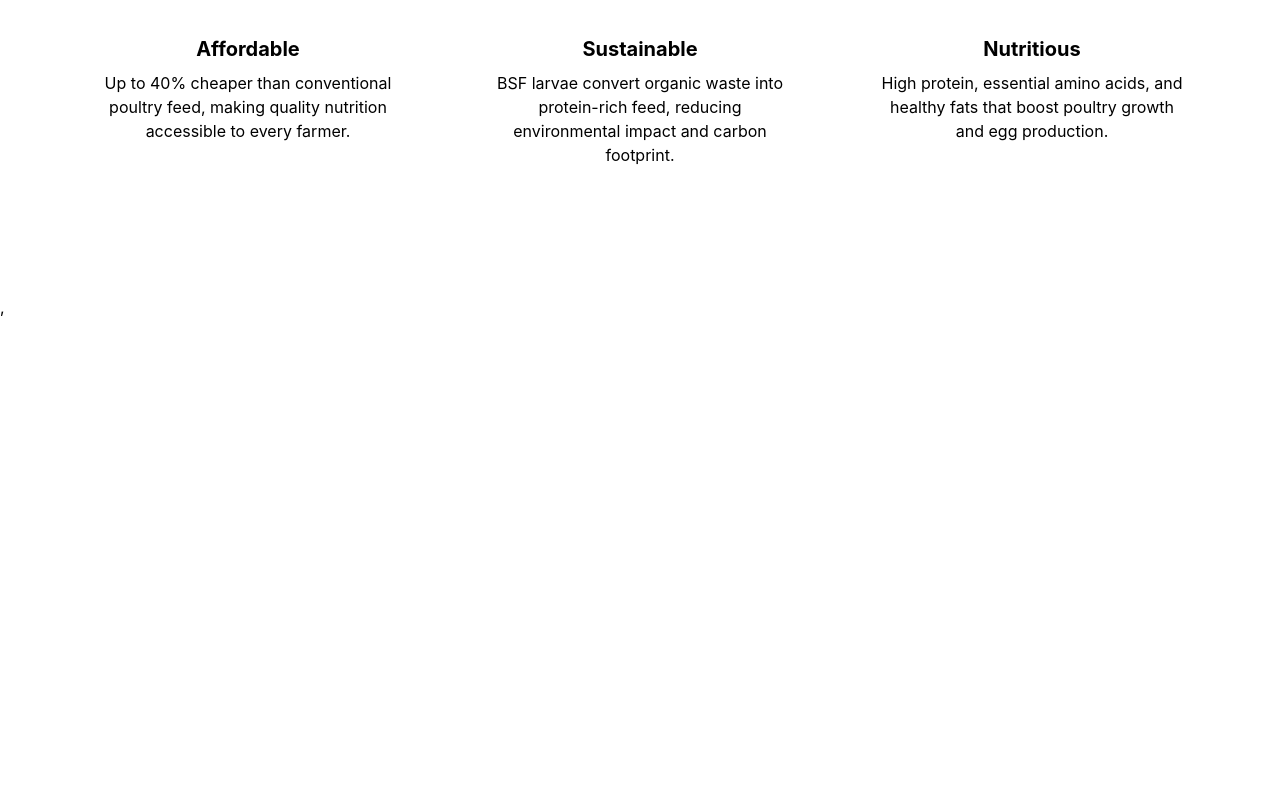
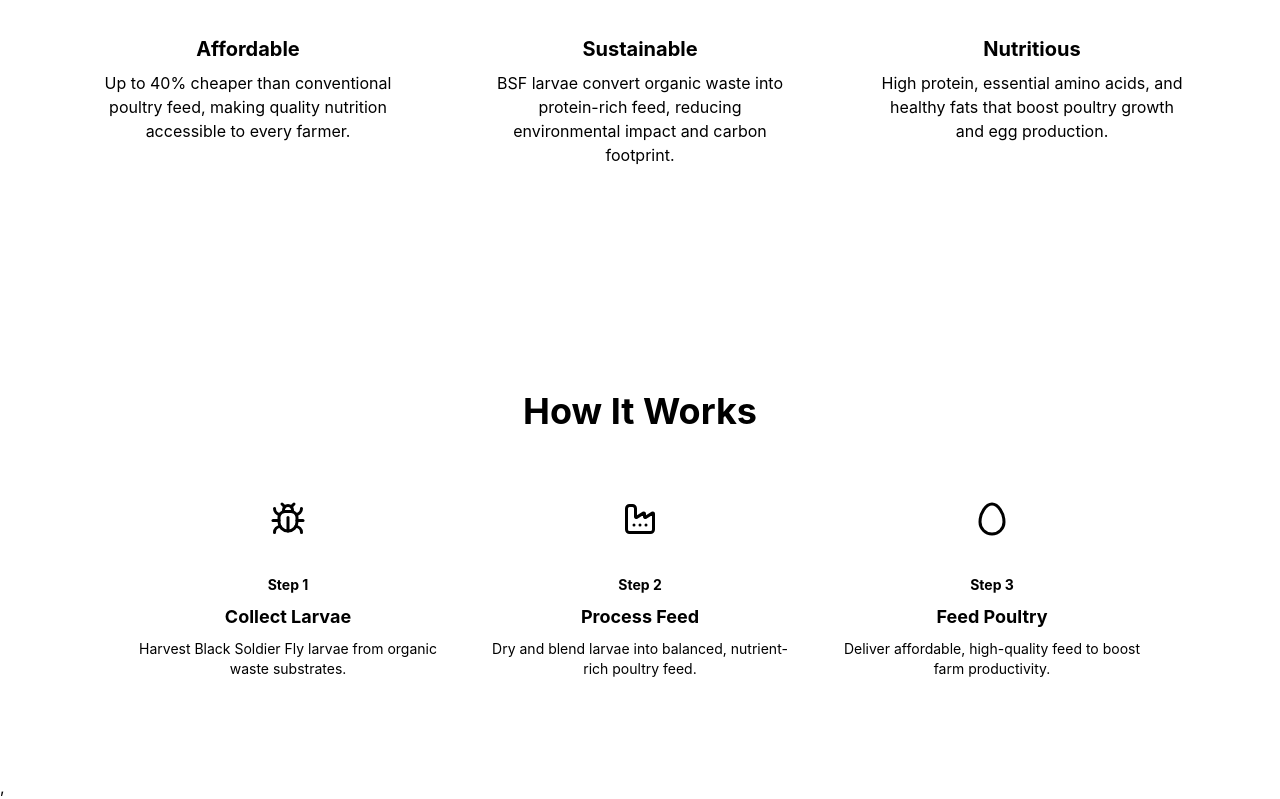
Before and after one commit to Destiny27052005/bsf_nutrifeed, a React (Vite) app: page / in a window 1280 px wide. Shown: the part 1261-2060 px from the top of the page. Before the commit the page ends 1580 px from the top, so only its background shows below. Built offline with nearby package versions, Linux system fonts and the light colour scheme.

Commit message:
add Work component to Home page

```diff
--- a/src/Pages/Home.jsx
+++ b/src/Pages/Home.jsx
@@ -1,6 +1,7 @@
 import Benefits from "../components/Benefits";
 import HeroSection from "../components/HeroSection";
 import Product from "../components/Product";
+import Work from "../components/Work";
 
 function Home() {
     return (
@@ -8,6 +9,7 @@ function Home() {
             <HeroSection />
             <Product />
             <Benefits />
+            <Work />
         </div>
     );
 }
```
